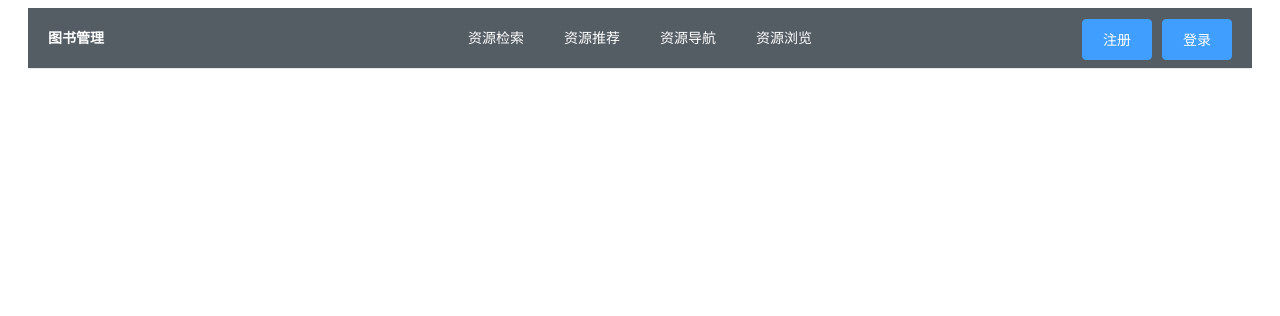
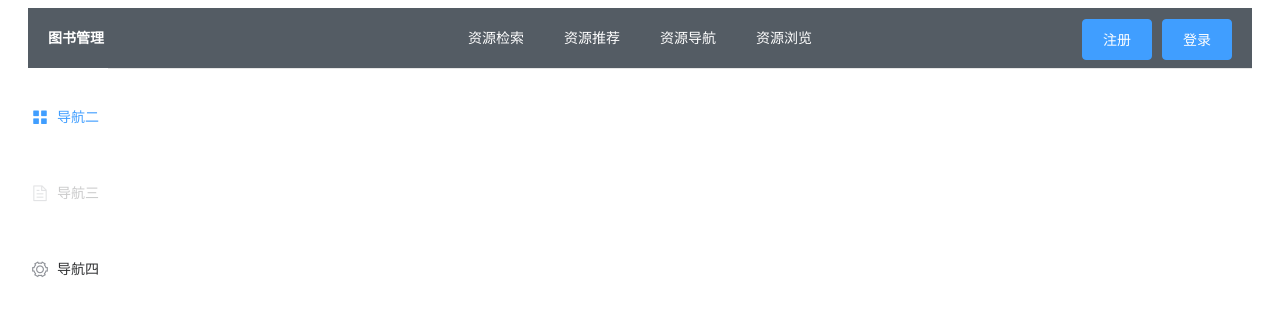
Before and after one commit to xiaohei7529/bms, a Vue app in the folder bmsvue/: page /s in a window 1280 px wide. Shown: the top 316 px of the page. Built offline with nearby package versions, Linux system fonts and the light colour scheme.

Commit message:
DEVELOP:个人信息界面

```diff
--- a/bmsvue/src/App.vue
+++ b/bmsvue/src/App.vue
@@ -123,8 +123,7 @@ export default {
           });
 
           this.isLoggedIn = true;
-
-          this.$message.success("登录成功");
+          // this.$message.success("登录成功");
         })
         .catch((error) => {
           console.error('Login failed:', error);
--- /dev/null
+++ b/bmsvue/src/components/SidebarLayout.vue
@@ -0,0 +1,55 @@
+<template>
+
+        <el-row class="tac">
+            <el-col :span="12">
+                <el-menu default-active="2" class="el-menu-vertical-demo" @open="handleOpen" @close="handleClose">
+                    <el-menu-item index="2">
+                        <i class="el-icon-menu"></i>
+                        <span slot="title">导航二</span>
+                    </el-menu-item>
+                    <el-menu-item index="3" disabled>
+                        <i class="el-icon-document"></i>
+                        <span slot="title">导航三</span>
+                    </el-menu-item>
+                    <el-menu-item index="4">
+                        <i class="el-icon-setting"></i>
+                        <span slot="title">导航四</span>
+                    </el-menu-item>
+                </el-menu>
+            </el-col>
+        </el-row>
+
+</template>
+
+  <script>
+  export default {
+    name: 'SidebarLayout',
+    data() {
+      return {
+        activeIndex: '1',
+        activeIndex2: '1'
+      };
+    },
+    methods: {
+      handleSelect(key, keyPath) {
+        console.log(key, keyPath);
+      }
+    }
+  };
+
+  </script>
+
+<style>
+.el-menu {
+	border-right:0!important;
+}
+.tac {
+
+    width: 200px;
+    .el-menu-item {
+        margin-top: 20px;
+        width: 200px;
+    }
+
+}
+</style>
--- a/bmsvue/src/router/index.js
+++ b/bmsvue/src/router/index.js
@@ -2,6 +2,7 @@ import Vue from 'vue'
 import Router from 'vue-router'
 import HelloWorld from '@/components/HelloWorld'
 import YourComponent from '@/components/YourComponent'
+import SidebarLayout from '@/components/SidebarLayout'
 
 Vue.use(Router)
 
@@ -47,6 +48,14 @@ const router =  new Router({
       meta: {
         requiresAuth: false
       }
+    },
+    {
+      path: '/s',
+      name: 'SidebarLayout',
+      component: SidebarLayout,
+      meta: {
+        requiresAuth: false
+      }
     }
   ]
 })
```
